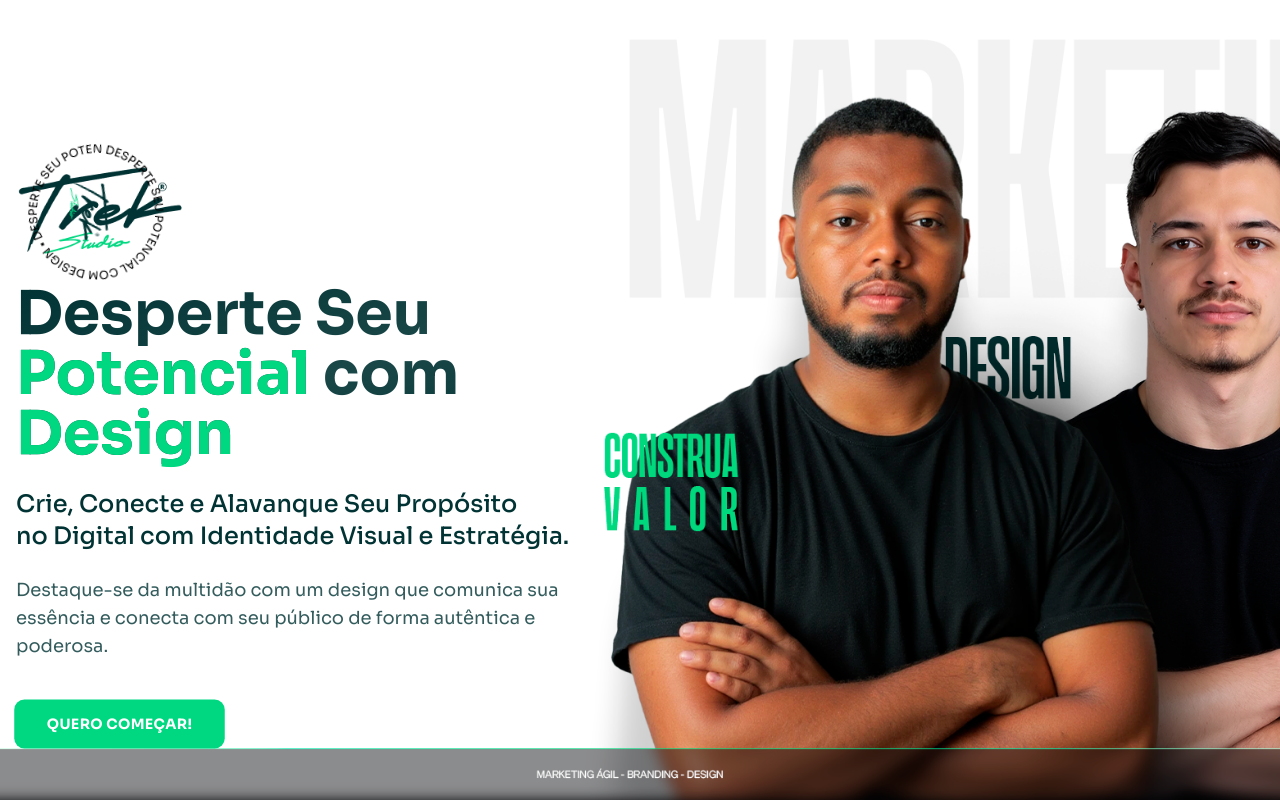
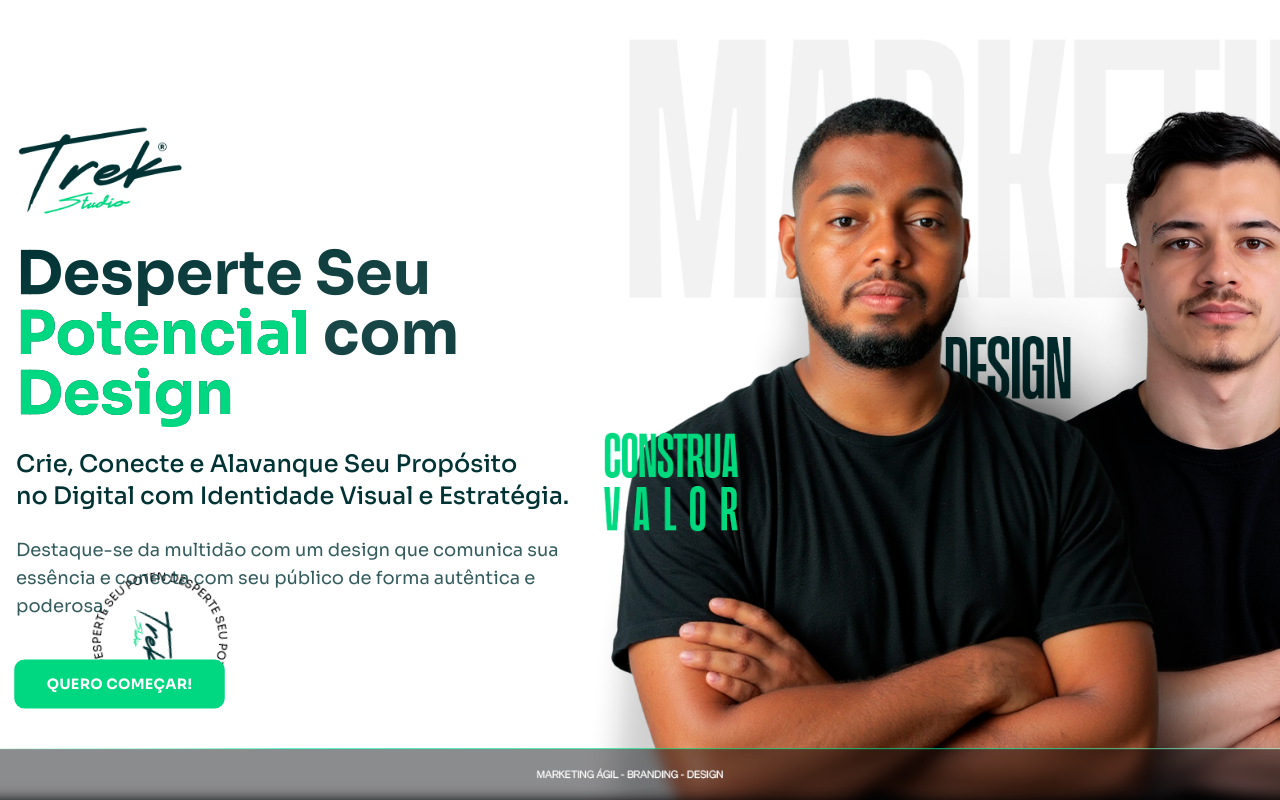
Before and after one commit to LucasMoraisHRZ/TrekStudio, a React (Vite) app: page / in a window 1280 px wide. Built offline with nearby package versions, Linux system fonts and the light colour scheme.

Commit message:
Refactor: Move rotating text element
Move the rotating text element to the bottom corner of the screen.

```diff
--- a/src/components/Hero.tsx
+++ b/src/components/Hero.tsx
@@ -9,13 +9,10 @@ const Hero = () => {
 
   return (
     <section
-      className="w-full h-screen bg-cover bg-center bg-no-repeat flex items-center overflow-hidden"
+      className="w-full h-screen bg-cover bg-center bg-no-repeat flex items-center overflow-hidden relative"
       style={{ backgroundImage: 'url("/lovable-uploads/2863dc33-de6f-41a7-a469-61bbaac60b8d.png")' }}
     >
-      <div className="container mx-auto px-4">
-        <div className="grid grid-cols-1 md:grid-cols-2 gap-12 items-center">
-          <div className="space-y-6 z-10">
-            <div className="mb-6 relative">
+      {/* Rotating text element positioned at bottom of the screen */}
       <div className="rotating-text-container">
         <div className="rotating-text">
           <svg viewBox="0 0 100 100" width="160" height="160">
@@ -41,10 +38,14 @@ const Hero = () => {
         </div>
       </div>
 
+      <div className="container mx-auto px-4">
+        <div className="grid grid-cols-1 md:grid-cols-2 gap-12 items-center">
+          <div className="space-y-6 z-10">
+            <div className="mb-6">
               <img
                 src="/lovable-uploads/3cc53571-391a-4e6c-95ab-821c8699aad6.png"
                 alt="Trek Studio Logo"
-                className="h-24 md:h-32 mt-20"
+                className="h-24 md:h-32"
               />
             </div>
 
--- a/src/index.css
+++ b/src/index.css
@@ -77,10 +77,11 @@
   /* Rotating text styles */
   .rotating-text-container {
     position: absolute;
-    top: 0;
-    left: 0;
+    bottom: 80px;
+    left: 80px;
     width: 160px;
     height: 160px;
+    z-index: 10;
   }
 
   .rotating-text {
```
Lines whose indentation alone changed are shown as unchanged.
